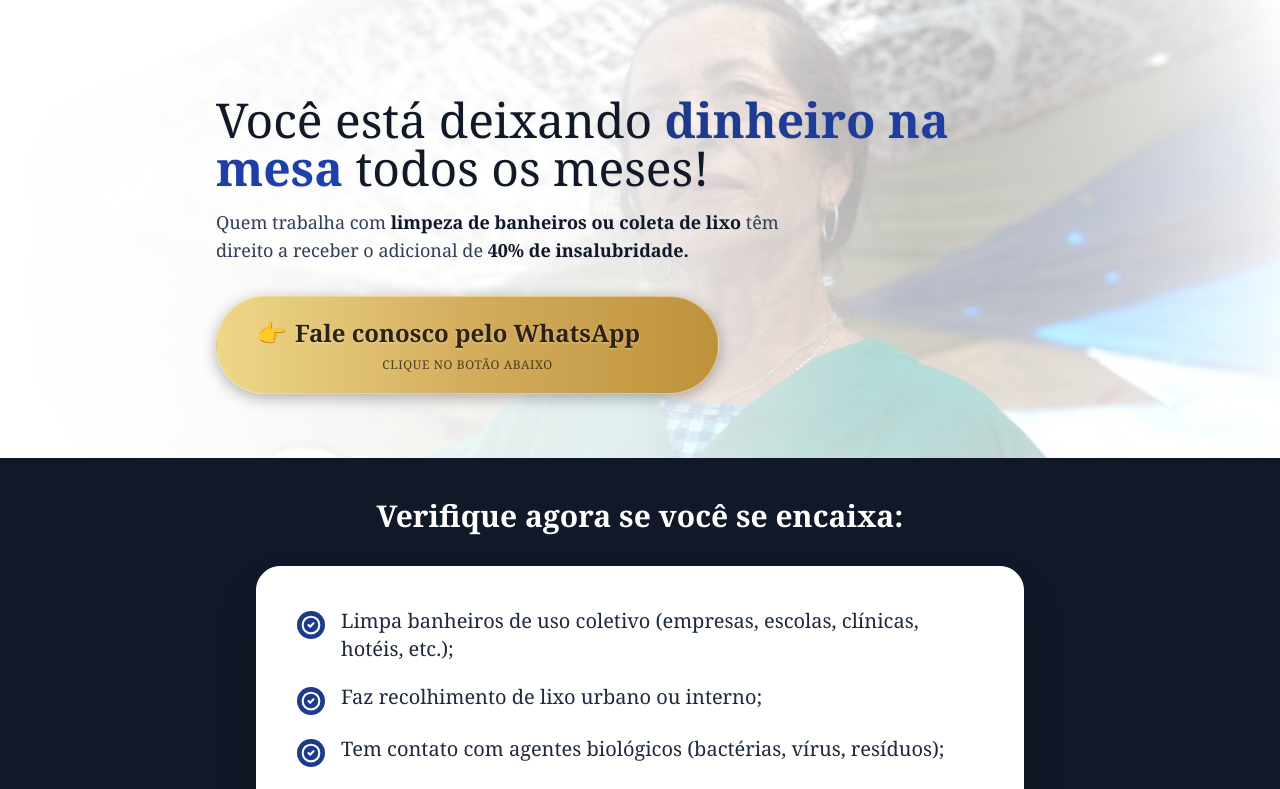
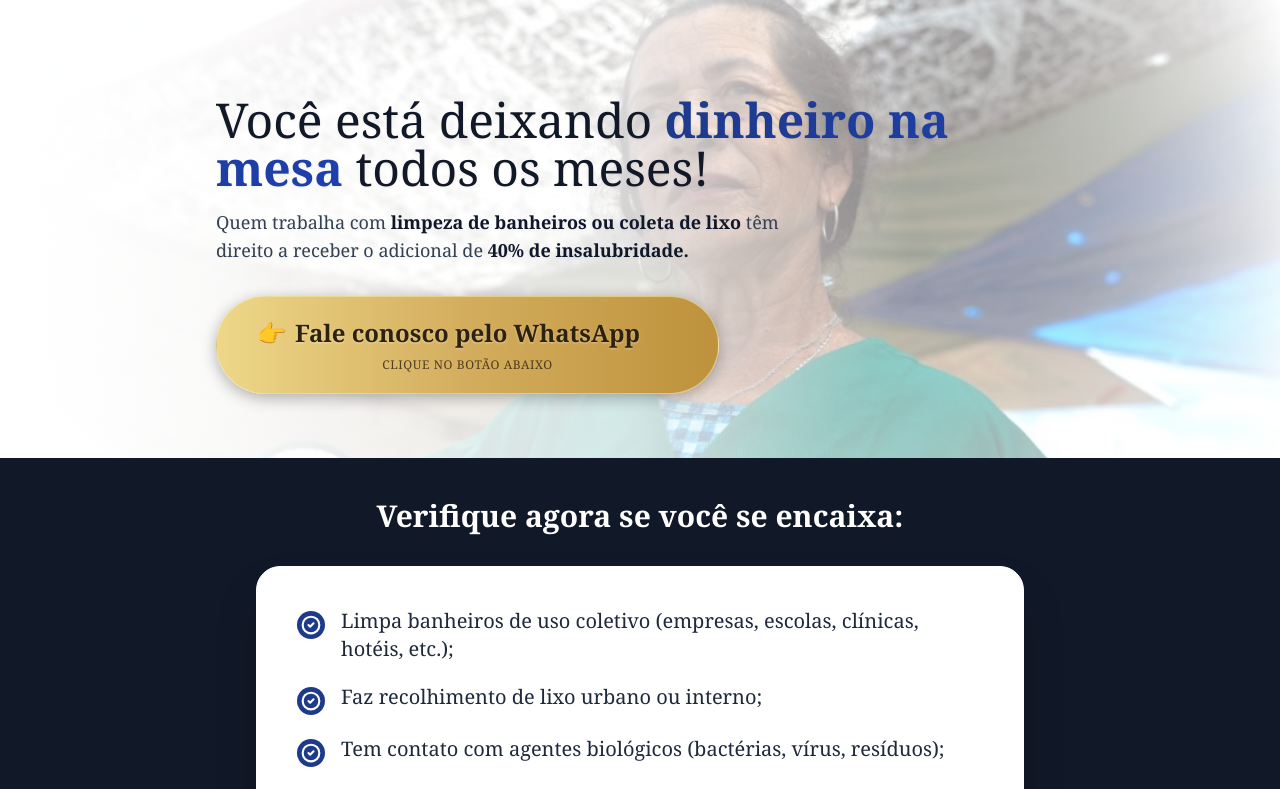
Before and after one commit to AllesGui/woloczyn-portal, a React (Vite) app in the folder frontend/: page /landingpage/insalubridade in a window 1280 px wide. Shown: the top 789 px of the page. Built offline with nearby package versions, Linux system fonts and the light colour scheme; no server answers.

Commit message:
style: improve background loop visibility and transition smoothness

```diff
--- a/frontend/src/pages/LandingInsalubridade.tsx
+++ b/frontend/src/pages/LandingInsalubridade.tsx
@@ -38,7 +38,7 @@ export default function LandingInsalubridade() {
             {/* Header Section (White theme) */}
             <div className="relative w-full overflow-hidden bg-white">
                 <div
-                    className={`absolute inset-0 z-0 opacity-20 mix-blend-multiply transition-opacity duration-1000 ${showVideo ? 'opacity-0' : 'opacity-60'}`}
+                    className={`absolute inset-0 z-0 transition-opacity duration-[2000ms] mix-blend-multiply ${showVideo ? 'opacity-0 pointer-events-none' : 'opacity-90'}`}
                     style={{
                         backgroundImage: "url('/landingpagelimpeza.jpg')",
                         backgroundSize: "cover",
@@ -50,11 +50,10 @@ export default function LandingInsalubridade() {
 
                 <video
                     ref={videoRef}
-                    className={`absolute inset-0 z-0 w-full h-full object-cover mix-blend-multiply transition-opacity duration-1000 ${showVideo ? 'opacity-60' : 'opacity-0'}`}
+                    className={`absolute inset-0 z-0 w-full h-full object-cover transition-opacity duration-[2000ms] mix-blend-multiply ${showVideo ? 'opacity-90' : 'opacity-0 pointer-events-none'}`}
                     src="/videolimpeza.mp4"
                     muted
                     playsInline
-                    autoPlay={showVideo}
                     onEnded={handleVideoEnded}
                 />
                 {/* Vignette/Fade effect around the image to blend with white background */}
```
